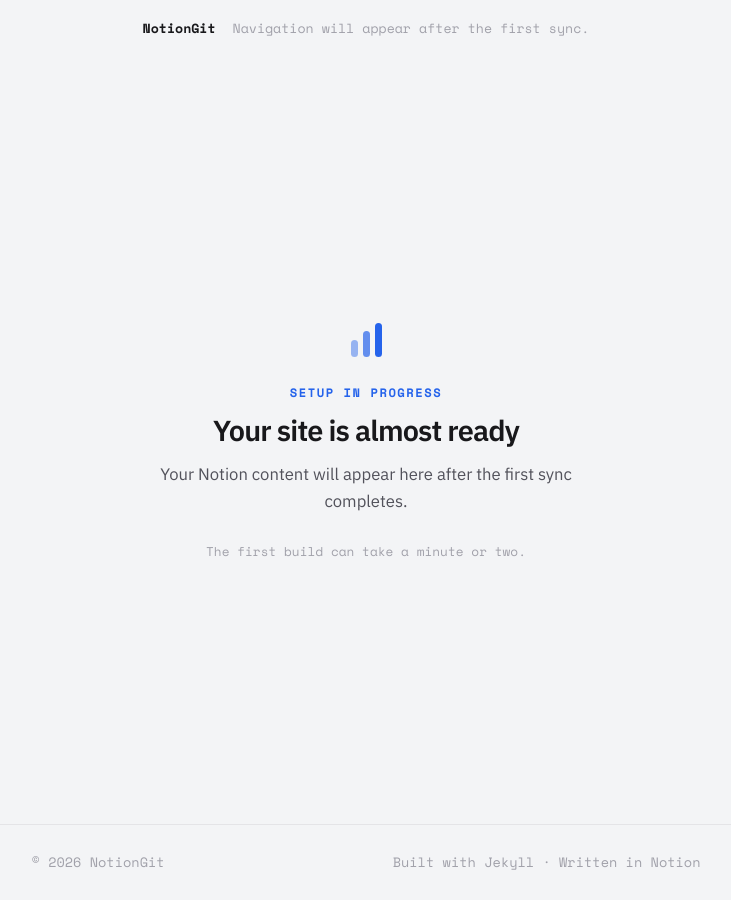
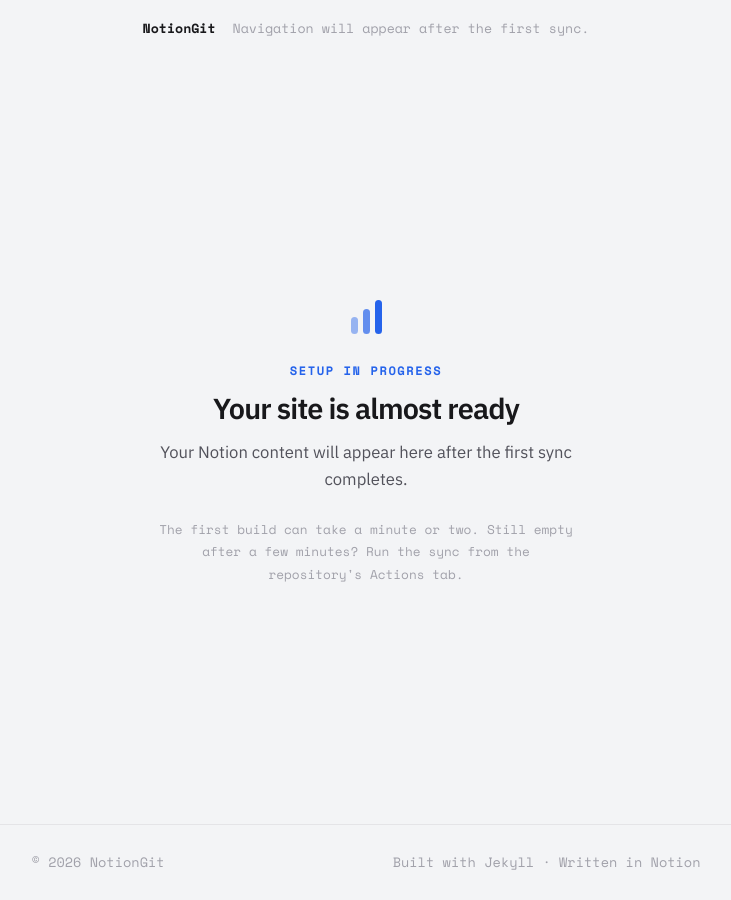
Before and after one commit to inkdrafts/notiongit-template, a Jekyll site: the page built from index.html, in a window 1280 px wide. Shown: the whole page, without its empty margins (274-1005 px from the left). Built offline with Jekyll 4.4.1, drawn with Linux system fonts in a browser that asks for light colours.

Commit message:
sync: add sync-watchdog and align the cadence promise with the mechanism
GitHub's documented delay-and-drop behavior on schedule events put the
10-minute cadence promise out of reach: the reference site's 999-run
baseline under the old */10 cron measured median 67 min, p90 190 min, p99
335 min, with 4.6% of gaps over 4h. The offset cron (#31) repositions
slots but does not bound the tail, and the only recovery path was a human
noticing.

The watchdog checks the newest sync attempt every 20 minutes (offset from
the sync slots) and dispatches the sync workflow when nothing has run for
90 minutes. workflow_dispatch is an ordinary queued event, and a
GITHUB_TOKEN-triggered dispatch always creates a run (documented exception
to the token-recursion rule), so the recovery lane bypasses the schedule
queue with no new secrets. The sync workflow gains a concurrency group so
dispatches and scheduled runs never push concurrently.

README copy now states the hierarchy the mechanism delivers: manual Run
workflow for publishing now, watchdog for missed schedules, schedule as
best-effort background. The no-second-sync-workflow guidance is amended to
name the watchdog and preserve its one-writer invariant. Empty states on
the home and blog layouts point stuck first-time users at the Actions tab.

Decided via a four-candidate design arena on issue #33; the measurement
loop (window closes ~2026-09-07T02:00Z) still gates threshold tuning,
numeric copy, and the watchdog's abandonment bar (>=150 post-offset gaps
with median <=20 min, p90 <=45 min, zero >90 min means remove the
watchdog).

Refs #33

```diff
--- a/_layouts/blog.html
+++ b/_layouts/blog.html
@@ -11,6 +11,7 @@
     kicker="NOTION POSTS"
     title="Your posts will appear here"
     copy="Published posts will show up automatically after your first sync completes."
+    note="If nothing appears after a few minutes, run the sync from the Actions tab."
   %}
   {% else %}
   <div class="posts-list">
--- a/_layouts/home.html
+++ b/_layouts/home.html
@@ -35,7 +35,7 @@
     kicker="SETUP IN PROGRESS"
     title="Your site is almost ready"
     copy="Your Notion content will appear here after the first sync completes."
-    note="The first build can take a minute or two."
+    note="The first build can take a minute or two. Still empty after a few minutes? Run the sync from the repository's Actions tab."
   %}
   {% endif %}
 
```
Also changed, not shown: .github/workflows/sync-notion.yml, .github/workflows/sync-watchdog.yml (added), README.md.
